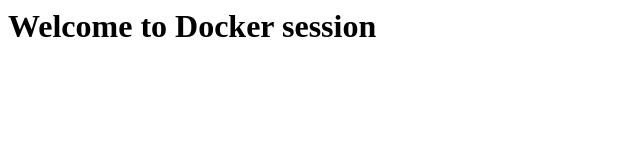
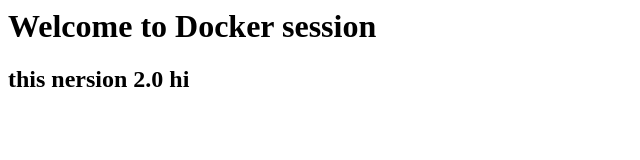
Before and after one commit to mohammedquasimali/Docker-repo, a plain HTML site: page index.html in a window 1280 px wide. Shown: the whole page, without its empty margins (0-640 px from the left). Drawn offline with Linux system fonts and the light colour scheme.

Commit message:
Update index.html
my first commit

```diff
--- a/index.html
+++ b/index.html
@@ -1 +1,3 @@
 <h1> Welcome to Docker session </h1>
+
+<h2> this nersion 2.0 hi <h2>
```
